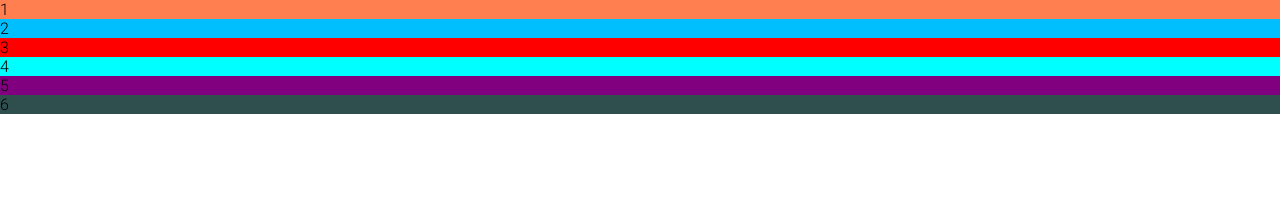
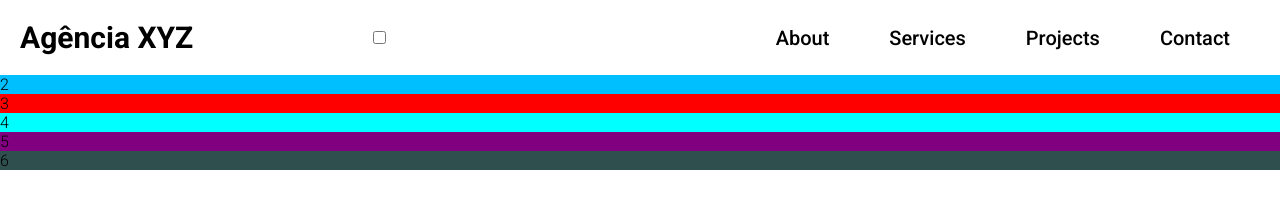
Before and after one commit to Lucasagdev/landing-page-com-grid, a plain HTML site: page index.html in a window 1280 px wide. Drawn offline with Linux system fonts and the light colour scheme.

Commit message:
Estilizando a header

```diff
--- a/SRC/CSS/menu.css
+++ b/SRC/CSS/menu.css
@@ -0,0 +1,16 @@
+.header nav ul{
+    display: flex;
+}
+
+.header nav ul li a{
+    font-size: 2rem;
+    font-weight: 500;
+    padding: 10px 30px;
+    border-radius: 50px;
+    transition: 0.3s;
+}
+
+.header nav ul li a:hover{
+    color: #fff;
+    background-color: coral;
+}
--- a/SRC/CSS/style.css
+++ b/SRC/CSS/style.css
@@ -20,7 +20,25 @@ body{
 
 .header{
     grid-area: header;
-    background-color: coral;
+    background-color: white;
+}
+
+.header .header-container{
+    display: flex;
+    padding: 20px;
+    justify-content: space-between;
+    align-items: center;
+    min-height: 75px;
+}
+
+.header h1{
+    font-size: 3rem;
+    font-weight: 700;
+    transition: 0.3s;
+}
+
+.header a:hover h1{
+    color: coral;
 }
 
 /* HERO */
--- a/SRC/CSS/variables.css
+++ b/SRC/CSS/variables.css
@@ -0,0 +1,3 @@
+:root{
+    --max-width-size: 1920px;
+}
--- a/index.html
+++ b/index.html
@@ -17,7 +17,30 @@
 </head>
 
 <body>
-    <header class="header">1</header>
+    <header class="header">
+        <div class="header-container">
+            <a href="/">
+                <h1>Agência XYZ</h1>
+            </a>
+
+            <input type="checkbox" id="menu-hamburguer" />
+
+            <label for="menu-hamburguer">
+                <div class="menu">
+                    <span class="hamburguer"></span>
+                </div>
+            </label>
+
+            <nav>
+                <ul>
+                    <li><a href="#about">About</a></li>
+                    <li><a href="#services">Services</a></li>
+                    <li><a href="#projects">Projects</a></li>
+                    <li><a href="#contact">Contact</a></li>
+                </ul>
+            </nav>
+        </div>
+    </header>
     <section class="hero">2</section>
     <section class="about">3</section>
     <section class="services">4</section>
```
